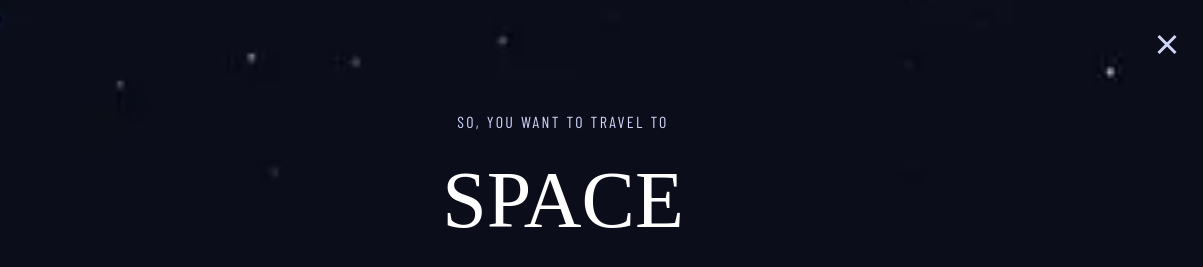
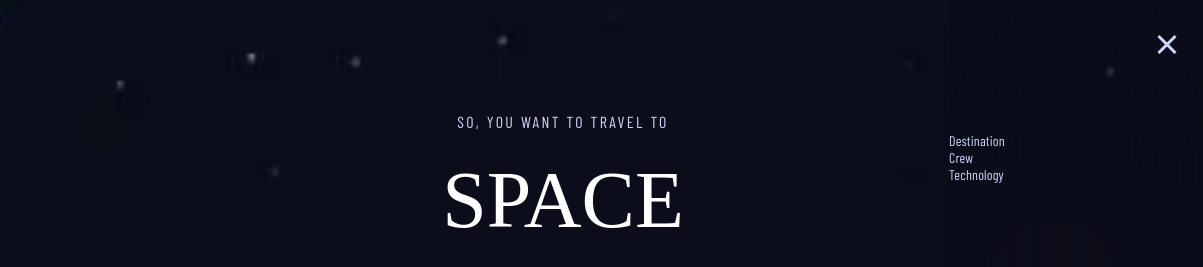
Before and after one commit to vyacheslav-piskun/kata-space-tourism, a Gatsby site: page / in a window 1280 px wide. Both pictures are taken after a click on the button 1244 px from the left and 44 px from the top of the page. Shown: the top 267 px of the page, 77-1280 px from the left. Built offline with nearby package versions, Linux system fonts and the light colour scheme; Gatsby itself is replaced by a stand-in of ours; a web font is replaced by a local one.

Commit message:
add NavMenu component

```diff
--- a/src/components/App/App.jsx
+++ b/src/components/App/App.jsx
@@ -1,7 +1,8 @@
-import React from 'react';
+import React, {useState} from 'react';
 import {Link} from "gatsby";
 
 import { FONT_TYPES, Typography } from "../Typography";
+import NavMenu from "../NavMenu";
 import Header from "../Header";
 
 import homeBgImage from '../../assets/home/background-home-mobile.webp';
@@ -9,10 +10,12 @@ import homeBgImage from '../../assets/home/background-home-mobile.webp';
 import * as styles from './App.module.scss';
 
 const App = () => {
+	const [opened, setOpened] = useState(false);
 
 	return (
 		<div className={styles.wrapper} >
-			<Header className={styles.header} />
+			<Header opened={opened} setOpened={setOpened} />
+			<NavMenu opened={opened} />
 			<img src={homeBgImage} alt="planet" className={styles.bgImage}/>
 			<div className={styles.container}>
 				<p className={styles.headline}>
--- a/src/components/App/App.module.scss
+++ b/src/components/App/App.module.scss
@@ -79,9 +79,4 @@
   width: 100%;
   height: 100%;
   object-fit: cover;
-
 }
-
-.header {
-  z-index: 3;
-}
--- a/src/components/GeneralWrapper/GeneralWrapper.jsx
+++ b/src/components/GeneralWrapper/GeneralWrapper.jsx
@@ -1,12 +1,8 @@
 import React from 'react';
-
-import { useLocation } from '@gatsbyjs/reach-router';
 
 import * as styles from './GeneralWrapper.module.scss';
 
 const GeneralWrapper = ({children}) => {
-	const location = useLocation();
-	console.log(location);
 	return (
 		<div className={styles.wrapper}>
 			{children}
--- a/src/components/Header/Header.jsx
+++ b/src/components/Header/Header.jsx
@@ -1,12 +1,11 @@
+import cx from 'classnames';
 import React, {memo, useState} from 'react';
-import cx from 'classnames';
 
 import logoIcon from '../../assets/shared/logo.svg';
 
 import * as styles from './Header.module.scss';
 
-const Header = ({ className = '' }) => {
-	const [opened, setOpened] = useState(false);
+const Header = ({ className = '', opened = false, setOpened =(_) => {} }) => {
 	const [animated, setAnimated] = useState(false);
 
 	const toggleMenu = () => {
--- a/src/components/Header/Header.module.scss
+++ b/src/components/Header/Header.module.scss
@@ -6,6 +6,7 @@
   display: flex;
   justify-content: space-between;
   align-items: center;
+  z-index: 10;
 }
 
 .logo {
--- /dev/null
+++ b/src/components/NavMenu/NavMenu.jsx
@@ -0,0 +1,37 @@
+import {Link} from "gatsby";
+import React, {memo} from 'react';
+import { useTransition, animated, easings } from '@react-spring/web';
+
+import {FONT_TYPES, Typography} from "../Typography";
+
+import * as styles from './NavMenu.module.scss';
+
+const NavMenu = ({ opened= false }) => {
+	const transitions = useTransition(opened, {
+		from: { transform: 'translateX(120%)'},
+		enter: { transform: 'translateX(0%)'},
+		leave: { transform: 'translateX(120%)'},
+		config: { duration: 1200, easing: easings.easeOutExpo },
+	});
+
+	return transitions(
+		(style, item) =>
+			item && (
+				<animated.nav style={style} className={styles.wrapper}>
+					<ul className={ styles.navList}>
+						<Typography type={FONT_TYPES.text_preset_8} htmlTag="li" className={styles.navItem}>
+							<Link to='/destination' className={styles.navLink}>Destination</Link>
+						</Typography>
+						<Typography type={FONT_TYPES.text_preset_8} htmlTag="li" className={styles.navItem}>
+							<Link to='/crew' className={styles.navLink}>Crew</Link>
+						</Typography>
+						<Typography type={FONT_TYPES.text_preset_8} htmlTag="li" className={styles.navItem}>
+							<Link to='/technology' className={styles.navLink}>Technology</Link>
+						</Typography>
+					</ul>
+				</animated.nav>
+			)
+	);
+};
+
+export default memo(NavMenu);
--- /dev/null
+++ b/src/components/NavMenu/NavMenu.module.scss
@@ -0,0 +1,26 @@
+.wrapper {
+  height: 100%;
+  width: 25.4rem;
+  position: fixed;
+  top: 0;
+  right: 0;
+  z-index: 8;
+  background-color: var(--c-main-opacity-light);
+  -webkit-backdrop-filter: blur(80px);
+  backdrop-filter: blur(80px);
+  color: var(--c-main-light);
+  transform: translateX(120%);
+}
+
+.nav {
+  &List {
+    margin-top: 13.2rem;
+  }
+  &Item {
+
+  }
+
+  &Link {
+    color: inherit;
+  }
+}
--- /dev/null
+++ b/src/components/NavMenu/index.js
@@ -0,0 +1 @@
+export {default} from './NavMenu';
--- a/src/styles/global.scss
+++ b/src/styles/global.scss
@@ -2,7 +2,7 @@
 @import url('https://fonts.googleapis.com/css2?family=Bellefair&display=swap');
 @import url('https://fonts.googleapis.com/css2?family=Barlow+Condensed:wght@400;700&display=swap');
 
-html, body, p, h1, h2, h3, div, span, image, a, button {
+html, body, p, h1, h2, h3, div, span, image, a, button, ul, li, nav {
   margin: 0;
   padding: 0;
   box-sizing: border-box;
@@ -18,6 +18,10 @@ button {
   cursor: pointer;
 }
 
+ul, li {
+  list-style: none;
+}
+
 button {
   border: none;
   background: transparent;
@@ -28,6 +32,7 @@ button {
   --c-snow: #fff;
   --c-snow-opacity-light: rgba(255, 255, 255, 0.1);
   --c-main: #0B0D17;
+  --c-main-opacity-light: rgba(11, 13, 23, 0.15);
   --c-main-light: #D0D6F9;
 
   --tr-base: 0.2s;
```
